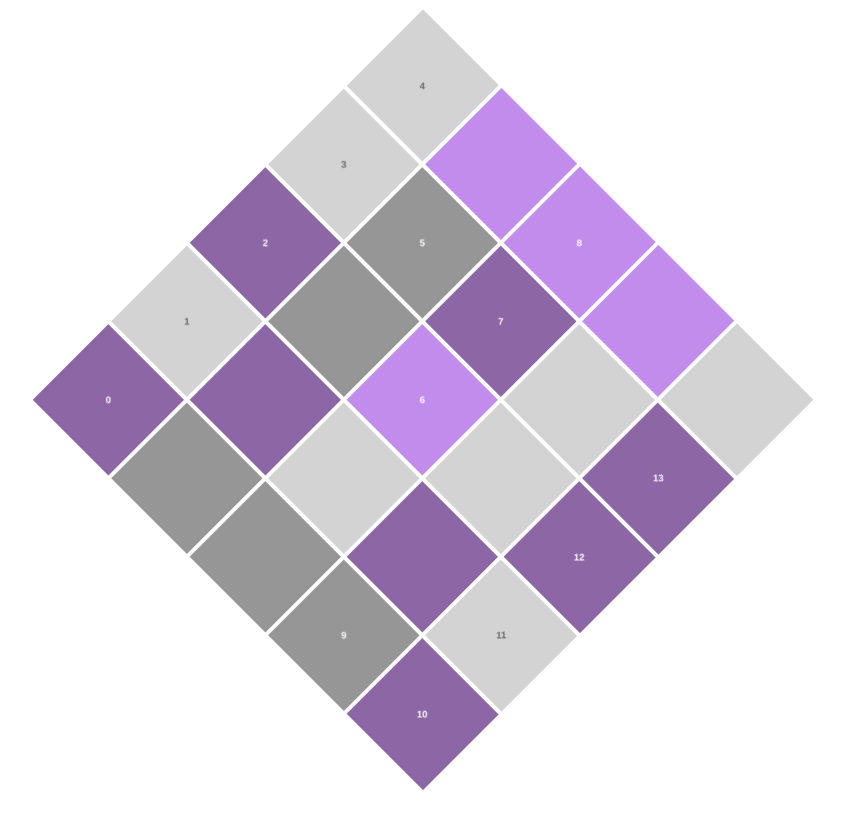
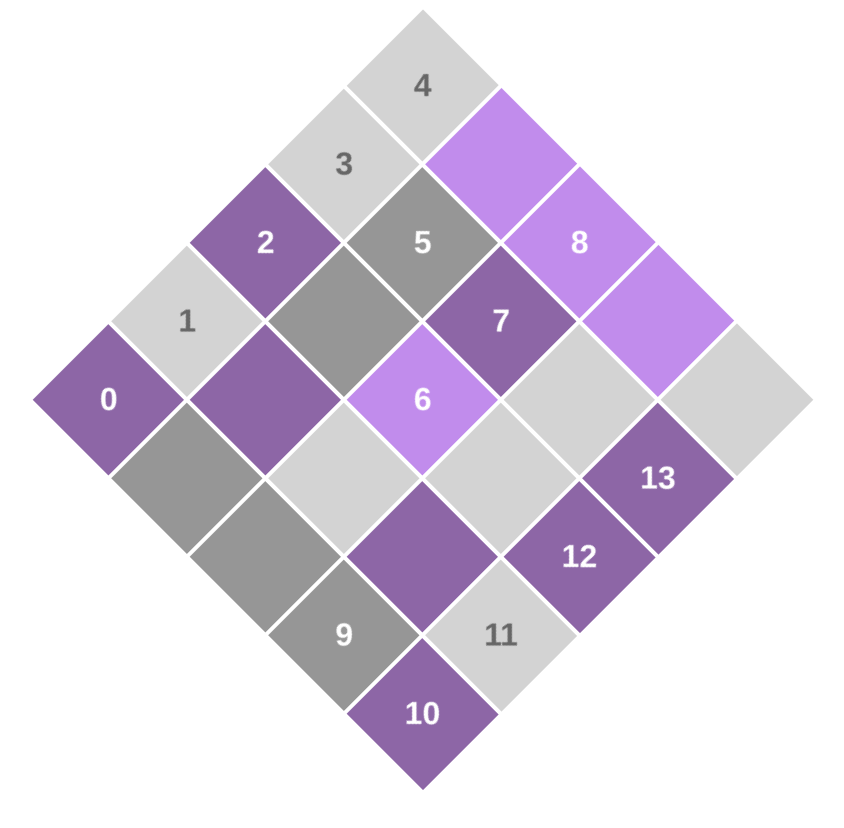
Before and after one commit to Jamb000h/neliopeli, a plain HTML site: page index.html in a window 1280 px wide. Shown: the whole page, without its empty margins (210-1054 px from the left). Drawn offline with Linux system fonts and the light colour scheme.

Commit message:
Responsiveness

```diff
--- a/index.html
+++ b/index.html
@@ -13,6 +13,13 @@
         </div>
         <script>
             const mask = document.querySelector(".mask");
+            if(window.innerHeight > window.innerWidth) {
+                mask.style.width = window.innerWidth;
+                mask.style.height = mask.offsetWidth;
+            } else {
+                mask.style.height = window.innerHeight;
+                mask.style.width = mask.offsetHeight;
+            }
             mask.style.height = window.innerHeight;
             mask.style.width = mask.offsetHeight;
             const classList = [
--- a/style.css
+++ b/style.css
@@ -46,7 +46,7 @@
     align-items: center;
     flex-wrap: wrap;
     justify-content: center;
-    font-size: .6em;
+    font-size: 2rem;
     text-transform: uppercase;
     font-family: Arial;
     opacity: 0.6;
```
